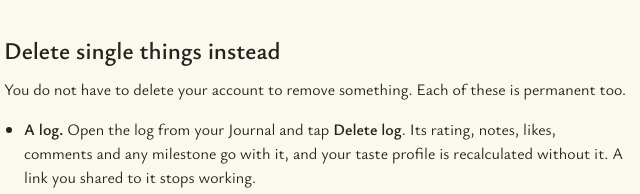
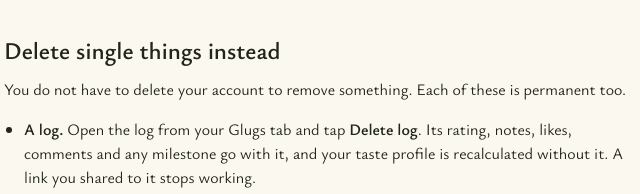
Before and after one commit to glug-app/glug-web, a plain HTML site: page delete-account/index.html in a window 1280 px wide. Shown: the part 1815-2009 px from the top of the page, 324-964 px from the left. Drawn offline with Linux system fonts and the light colour scheme.

Commit message:
Delete account page: the log is opened from the Glugs tab
Co-Authored-By: Claude Sonnet 5.5 <noreply@anthropic.com>

```diff
--- a/delete-account/index.html
+++ b/delete-account/index.html
@@ -66,7 +66,7 @@
     <h2>Delete single things instead</h2>
     <p>You do not have to delete your account to remove something. Each of these is permanent too.</p>
     <ul>
-      <li><strong>A log.</strong> Open the log from your Journal and tap <strong>Delete log</strong>. Its rating, notes, likes, comments and any milestone go with it, and your taste profile is recalculated without it. A link you shared to it stops working.</li>
+      <li><strong>A log.</strong> Open the log from your Glugs tab and tap <strong>Delete log</strong>. Its rating, notes, likes, comments and any milestone go with it, and your taste profile is recalculated without it. A link you shared to it stops working.</li>
       <li><strong>A wine list scan and its photos.</strong> In the Scanner tab, open your scan history, tap the delete button on the scan and confirm. The scan and the photos you took for it are deleted, along with the picks and restaurant name kept for a link you shared, which stops working. Photos from bottle scans are not listed in your scan history and cannot be deleted one at a time; they are deleted with your account, or sooner if you <a href="mailto:privacy@glug-wine.com">email us</a>.</li>
       <li><strong>A comment.</strong> Open the log's comments, tap the three dots next to your comment and choose <strong>Delete</strong>. You can also delete any comment on your own logs.</li>
       <li><strong>Your profile photo.</strong> In Settings, tap <strong>Edit profile photo</strong>, then <strong>Remove photo</strong>. The photo file is deleted. You can also tap your photo on your profile to reach the same options.</li>
```
